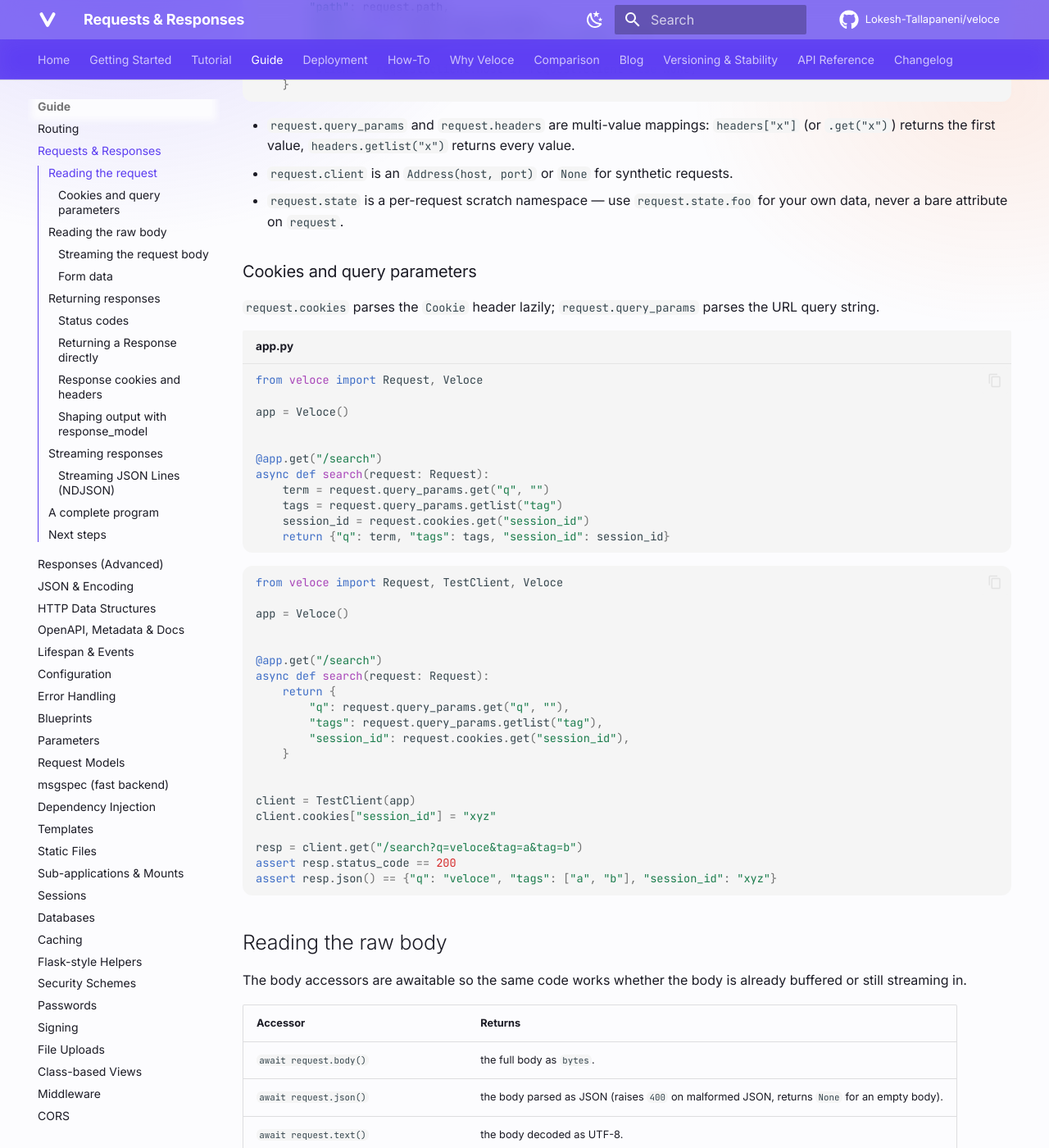
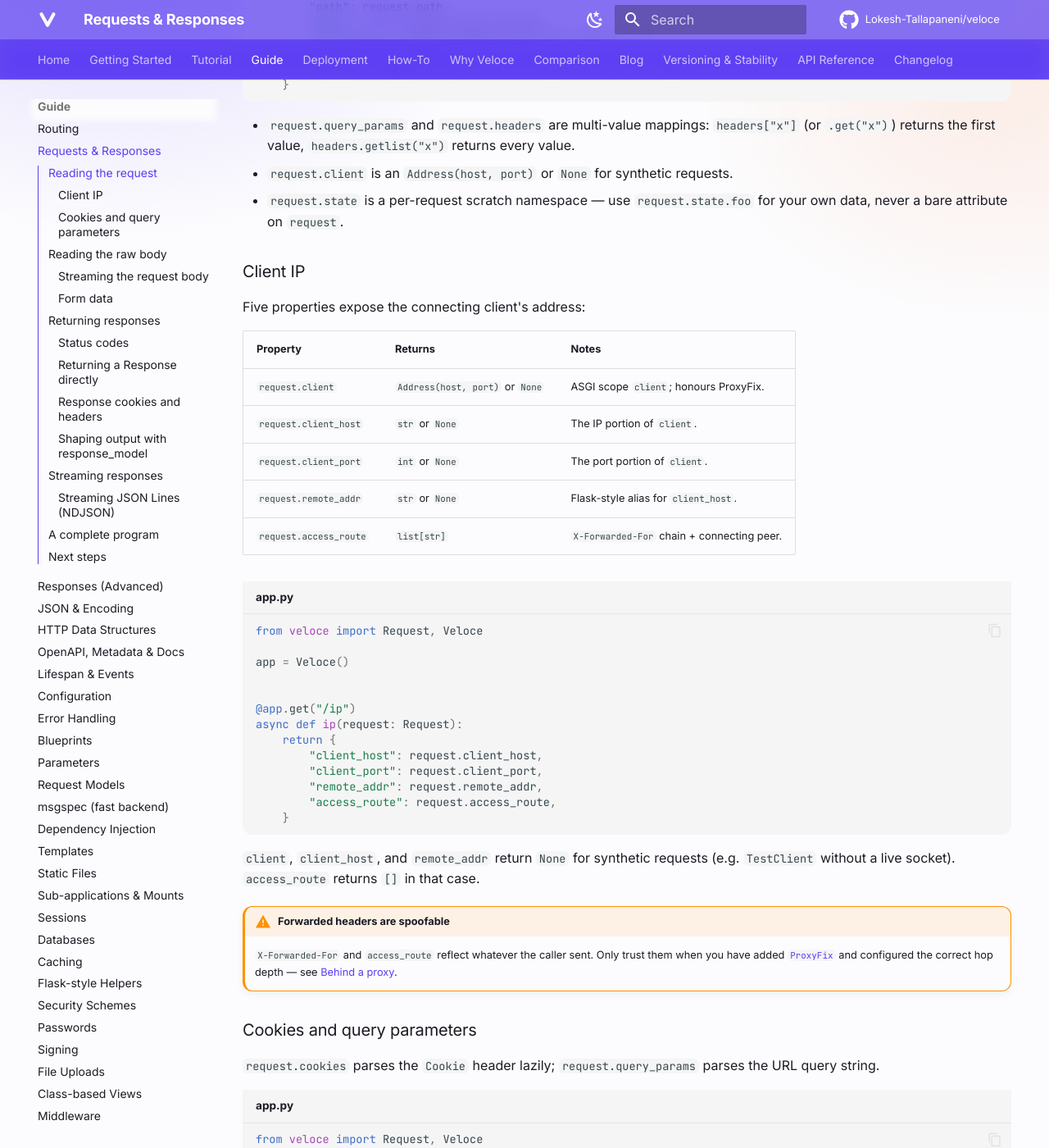
Before and after one commit to Lokesh-Tallapaneni/veloce, an MkDocs documentation site: the page built from docs/guide/requests-responses.md, in a window 1280 px wide and 1400 px high, scrolled down 702 px. Shown: the whole window at 82% size. Built offline with MkDocs 1.6.1 and Material for MkDocs 9.7.7, drawn with Linux system fonts in a browser that asks for light colours; comment, search, counter and statistics services are not loaded.

Commit message:
document client IP helpers (remote_addr, client, access_route)
Adds a Client IP subsection to the requests-responses guide covering
all five properties with a table, example, and proxy spoofing caveat.

Closes #217

````diff
--- a/docs/guide/requests-responses.md
+++ b/docs/guide/requests-responses.md
@@ -40,6 +40,44 @@
 - `request.client` is an `Address(host, port)` or `None` for synthetic requests.
 - `request.state` is a per-request scratch namespace — use `request.state.foo`
   for your own data, never a bare attribute on `request`.
+
+### Client IP
+
+Five properties expose the connecting client's address:
+
+| Property | Returns | Notes |
+| --- | --- | --- |
+| `request.client` | `Address(host, port)` or `None` | ASGI scope `client`; honours ProxyFix. |
+| `request.client_host` | `str` or `None` | The IP portion of `client`. |
+| `request.client_port` | `int` or `None` | The port portion of `client`. |
+| `request.remote_addr` | `str` or `None` | Flask-style alias for `client_host`. |
+| `request.access_route` | `list[str]` | `X-Forwarded-For` chain + connecting peer. |
+
+```python title="app.py"
+from veloce import Request, Veloce
+
+app = Veloce()
+
+
+@app.get("/ip")
+async def ip(request: Request):
+    return {
+        "client_host": request.client_host,
+        "client_port": request.client_port,
+        "remote_addr": request.remote_addr,
+        "access_route": request.access_route,
+    }
+```
+
+`client`, `client_host`, and `remote_addr` return `None` for synthetic requests
+(e.g. `TestClient` without a live socket). `access_route` returns `[]` in that
+case.
+
+!!! warning "Forwarded headers are spoofable"
+    `X-Forwarded-For` and `access_route` reflect whatever the caller sent. Only
+    trust them when you have added [`ProxyFix`](../reference.md#veloce.ProxyFix)
+    and configured the correct hop depth — see
+    [Behind a proxy](behind-a-proxy.md).
 
 ### Cookies and query parameters
 
````
